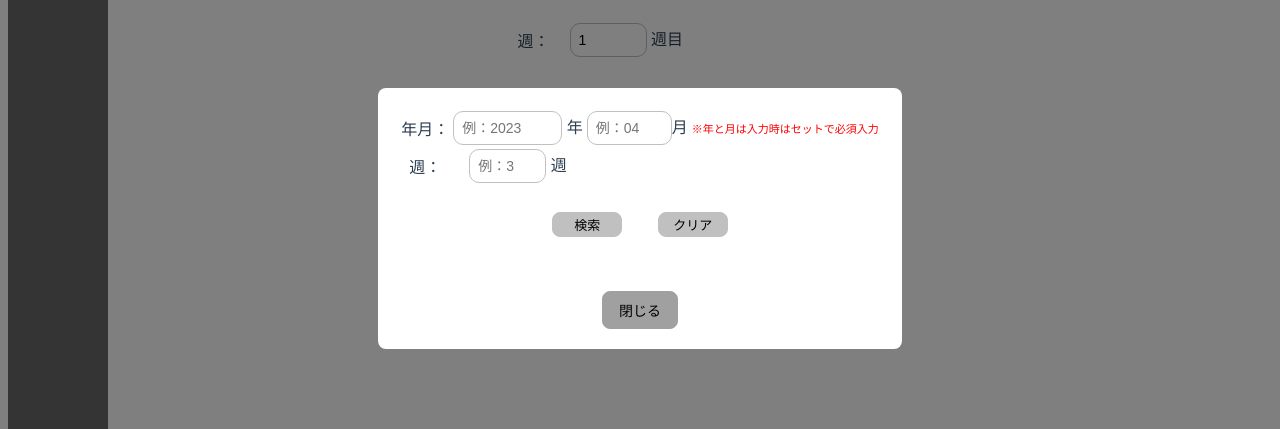
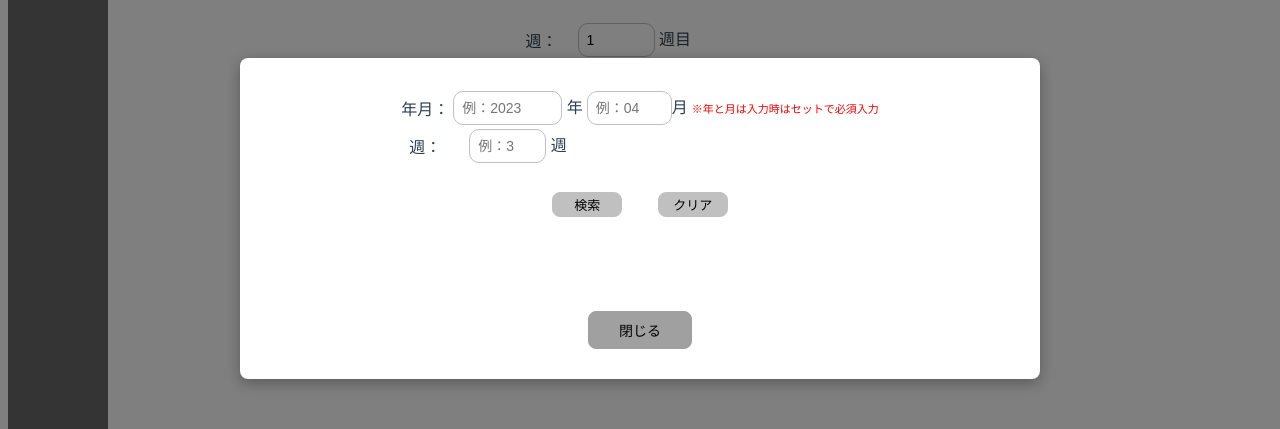
Before and after one commit to Fukuta-Y/TalentSearchFrontend, a Vue app in the folder frontend/: page /NetsukiShuKanriTorokuKoshinBaseForm/1/1 in a window 1280 px wide. Both pictures are taken after a click on the button "参照". Shown: the part 182-611 px from the top of the page. Built offline with nearby package versions, Linux system fonts and the light colour scheme.

Commit message:
年月週管理の画面をPCもスマホも同じ表示挙動に

```diff
--- a/frontend/src/views/NetsukiShuKanriRefDialog/NetsukiShuKanriRefDialogBaseForm.vue
+++ b/frontend/src/views/NetsukiShuKanriRefDialog/NetsukiShuKanriRefDialogBaseForm.vue
@@ -1,14 +1,20 @@
 <template>
   <div class="modal-container dialog-overlay" v-if="isOpen">
+    <div class="modal-scroll-wrapper">
       <div class="modal-content dialog-content">
         <ErrorMessage v-if="message" v-bind:prop-message="message" />
+
         <NetsukiShuKanriRefSearchJoken
             v-bind:prop-nentsuki-shu="propNentsukiShu"
             v-bind:is-nentsuki-shu="isNentsukiShu"
             v-on:on-select-nentsuki-shu="receiveSelectNentsukiShu"
             v-on:on-message="receiveMessage"
           />
-      <button v-on:click="closeDialog()" class="rounded-button">閉じる</button>
+
+        <div class="modal-footer">
+          <button v-on:click="closeDialog" class="rounded-button">閉じる</button>
+        </div>
+      </div>
     </div>
   </div>
 </template>
@@ -21,16 +27,9 @@ import '../../router/styles/common.css';
 export default {
   name: 'NetsukiShuKanriRefDialogBaseForm',
   props: {
-    propNentsukiShu: {
-      type: String,
-    },
-    isNentsukiShu: {
-      type: Boolean,
-    },
-    isOpen: {
-      type: Boolean,
-      required: true,
-    },
+    propNentsukiShu: { type: String },
+    isNentsukiShu: { type: Boolean },
+    isOpen: { type: Boolean, required: true },
   },
   components: {
     ErrorMessage,
@@ -57,5 +56,58 @@ export default {
   },
 };
 </script>
+
 <style scoped>
+/* モーダル背景 */
+.modal-container {
+  position: fixed;
+  top: 0;
+  left: 0;
+  width: 100%;
+  height: 100%;
+  background-color: rgba(0, 0, 0, 0.5);
+  z-index: 1000;
+  overflow: auto; /* スクロールを許可 */
+}
+
+/* スクロールラッパー */
+.modal-scroll-wrapper {
+  display: flex; /* Flexboxを使用 */
+  min-width: 100%;
+  min-height: 100%;
+}
+
+/* ダイアログ本体 */
+.modal-content {
+  background: white;
+  padding: 30px;
+  border-radius: 8px;
+
+  /* 重要：margin: auto を使うことで、
+     画面が広い時は「上下左右中央」に、
+     画面が狭い時は「左端・上端を優先」してスクロール可能になります。 */
+  margin: auto;
+
+  /* 横幅を 800px に完全固定 */
+  width: 800px;
+  min-width: 800px;
+
+  box-sizing: border-box;
+  box-shadow: 0 4px 15px rgba(0,0,0,0.3);
+
+  /* ダイアログ内の要素を中央寄せにする設定 */
+  text-align: center;
+}
+
+/* ボタンエリアの設定 */
+.modal-footer {
+  margin-top: 25px;
+  display: flex;
+  justify-content: center; /* ボタンを中央に */
+}
+
+.rounded-button {
+  padding: 8px 30px;
+  cursor: pointer;
+}
 </style>
--- a/frontend/src/views/NetsukiShuKanriTorokuKoshin/NetsukiShuKanriTorokuKoshinBaseForm.vue
+++ b/frontend/src/views/NetsukiShuKanriTorokuKoshin/NetsukiShuKanriTorokuKoshinBaseForm.vue
@@ -1,21 +1,24 @@
 <template>
-  <div id="app" style="display: flex; flex-direction: column; height: 100vh;">
-    <div style="display: flex; flex: 1;">
-      <!-- サイドバー -->
+  <div id="app" class="fixed-viewport-container">
+
+    <div class="fixed-layout-inner">
+
       <SideBar />
 
-      <!-- メインメニュータイトルブロックとコンテンツ -->
-      <div style="flex: 1; display: flex; flex-direction: column; padding: 20px;">
+      <div class="main-content-area">
         <ErrorMessage v-if="message" v-bind:prop-message="message" />
+
         <NetsukiShuKanriTorokuKoshin
           v-bind:prop-nentsuki="nentsuki"
           v-bind:prop-shu="shu"
           v-on:on-message="receiveMessage"
         />
       </div>
+
     </div>
   </div>
 </template>
+
 <script>
 import ErrorMessage from '../common/ErrorMessage.vue'
 import NetsukiShuKanriTorokuKoshin from './components/NetsukiShuKanriTorokuKoshin.vue'
@@ -29,7 +32,7 @@ export default {
     },
     shu: {
       type: Number,
-      deault: 0,
+      default: 0,
     },
   },
   components: {
@@ -42,22 +45,95 @@ export default {
       message: '',
     }
   },
-  mounted() {
-  },
-methods: {
+  methods: {
     receiveMessage(value) {
       this.message = value
     },
   },
 }
 </script>
+
 <style>
+/* --- 全体レイアウト固定設定 --- */
+
+/* 画面全体のスクロール制御 */
+/* 内部のレイアウト設定 */
+.fixed-layout-inner {
+  display: flex;
+  flex: 1;
+
+  /* 【ここを修正】 */
+  /* PCでは画面いっぱいに広がる(100%)。
+     ただし、どれだけ画面が小さくなっても1200pxよりは縮まない。
+     これでレイアウト崩れを防ぎつつ、広々と表示できます。 */
+  width: 100%;
+  min-width: 1200px;
+
+  min-height: 100vh;
+  background-color: white;
+}
+
+/* 背景コンテナも白にしておくと、
+   1200px以下の時にスクロールした先も真っ白で綺麗です */
+.fixed-viewport-container {
+  display: flex;
+  flex-direction: column;
+  height: 100vh;
+  width: 100vw;
+  overflow-x: auto;
+  overflow-y: auto;
+  background-color: white;
+}
+
+/* メインコンテンツエリアの調整 */
+.main-content-area {
+  flex: 1;
+  display: flex;
+  flex-direction: column;
+  padding: 20px;
+  /* 子要素が原因で勝手に縮まないように保護 */
+  min-width: 0;
+}
+
+/* --- 既存のスタイルと共通パーツ --- */
+
 #app {
   font-family: Avenir, Helvetica, Arial, sans-serif;
   -webkit-font-smoothing: antialiased;
   -moz-osx-font-smoothing: grayscale;
   text-align: center;
   color: #2c3e50;
-  margin-top: 60px;
+}
+
+/* モーダル背景（前回の回答内容を統合） */
+.modal-container {
+  position: fixed;
+  top: 0;
+  left: 0;
+  width: 100%;
+  height: 100%;
+  background-color: rgba(0, 0, 0, 0.5);
+  display: flex;
+  justify-content: center;
+  align-items: center;
+  z-index: 1000;
+  overflow: auto;
+}
+
+/* モーダルコンテンツも固定幅 */
+.modal-content {
+  background: white;
+  padding: 20px;
+  border-radius: 8px;
+  width: 800px;
+  min-width: 800px;
+  margin: auto;
+  box-sizing: border-box;
+}
+
+.rounded-button {
+  margin-top: 15px;
+  padding: 8px 16px;
+  cursor: pointer;
 }
 </style>
```
Lines whose indentation alone changed are shown as unchanged.
